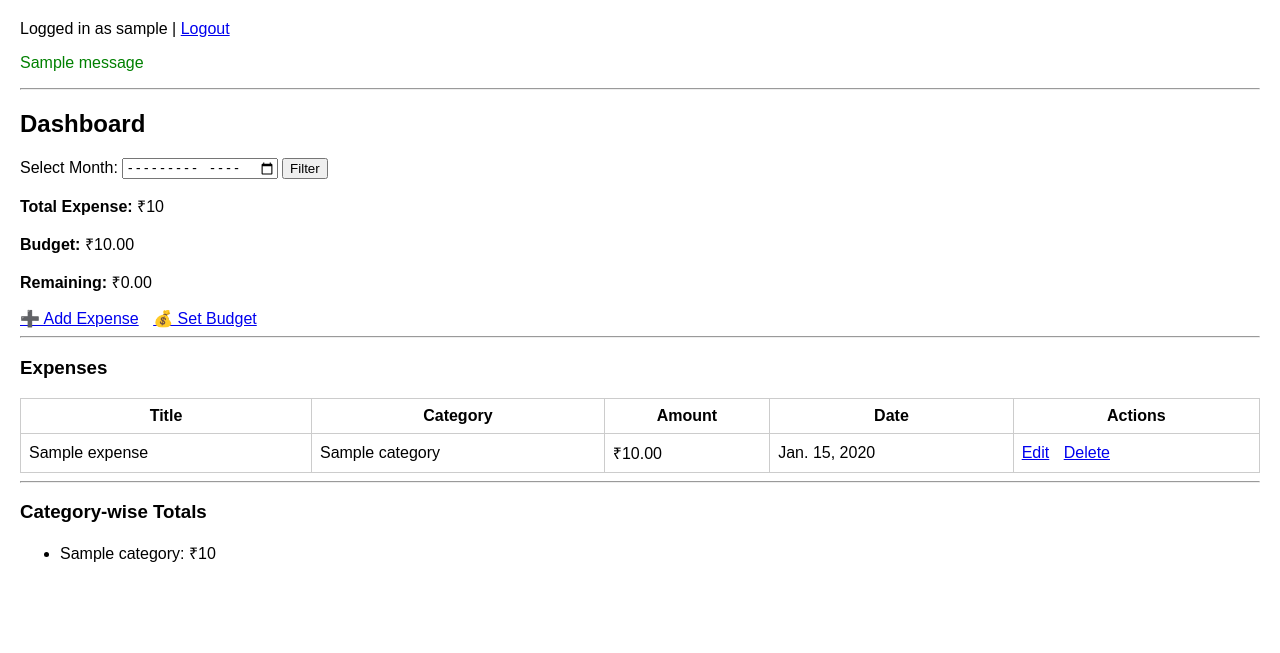
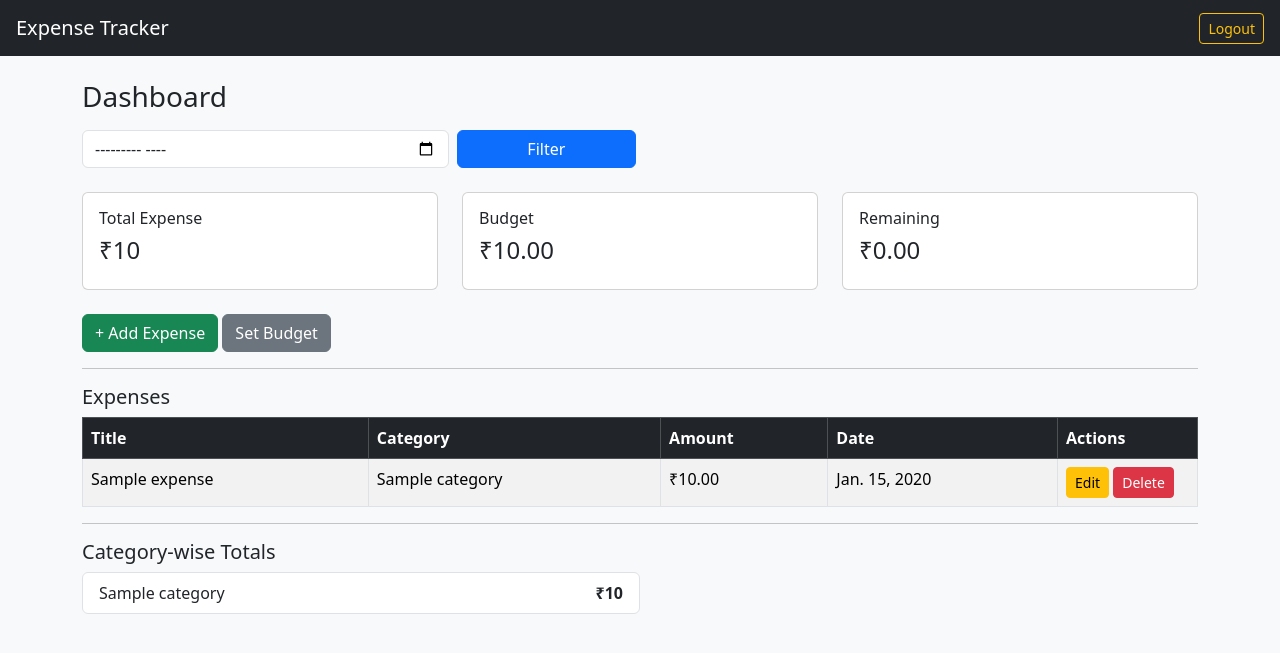
Before and after one commit to sgadale/expenses_tracker_main, a Django app: page / in a window 1280 px wide. Shown: the top 653 px of the page. Run offline with Django 5.2, Linux system fonts and the light colour scheme; a user stored in the database is signed in; tables that the repository leaves empty hold one stand-in row (values such as "Sample post"); one stand-in notice (Sample message) is shown.

Commit message:
updated UI, proper login-logout flow, modals upgraded

```diff
--- a/expense_tracker/expense_tracker/urls.py
+++ b/expense_tracker/expense_tracker/urls.py
@@ -20,5 +20,6 @@ from django.urls import path, include
 urlpatterns = [
     path('admin/', admin.site.urls),
     path('', include('expenses.urls')),
-    path('accounts/', include('django.contrib.auth.urls'))
+    path('accounts/', include('django.contrib.auth.urls')),
+    path('api/', include('expenses.api_urls')),
 ]
--- a/expense_tracker/expenses/forms.py
+++ b/expense_tracker/expenses/forms.py
@@ -7,8 +7,12 @@ class ExpenseForm(forms.ModelForm):
         model = Expense
         exclude = ['user']
         widgets = {
-            'date': forms.DateInput(attrs={'type': 'date'})
+            'title': forms.TextInput(attrs={'class': 'form-control'}),
+            'amount': forms.NumberInput(attrs={'class': 'form-control'}),
+            'date': forms.DateInput(attrs={'type': 'date', 'class': 'form-control'}),
+            'category': forms.Select(attrs={'class': 'form-select'}),
         }
+
 
 
 class BudgetForm(forms.ModelForm):
@@ -16,11 +20,10 @@ class BudgetForm(forms.ModelForm):
         model = MonthlyBudget
         exclude = ['user']
         widgets = {
-            'month': forms.DateInput(
-                attrs={'type': 'month'},
-                format='%Y-%m'          # ✅ IMPORTANT
-            )
+            'month': forms.DateInput(attrs={'type': 'month', 'class': 'form-control'}),
+            'amount': forms.NumberInput(attrs={'class': 'form-control'}),
         }
+
     def __init__(self, *args, **kwargs):
         super().__init__(*args, **kwargs)
         self.fields['month'].input_formats = ['%Y-%m']
--- a/expense_tracker/expenses/urls.py
+++ b/expense_tracker/expenses/urls.py
@@ -7,4 +7,5 @@ urlpatterns = [
     path('edit-expense/<int:pk>/', views.edit_expense, name='edit_expense'),
     path('delete-expense/<int:pk>/', views.delete_expense, name='delete_expense'),
     path('set-budget/', views.set_budget, name='set_budget'),
+    path('signup/', views.signup, name='signup'),
 ]
--- a/expense_tracker/expenses/views.py
+++ b/expense_tracker/expenses/views.py
@@ -8,7 +8,20 @@ from datetime import date
 from .models import MonthlyBudget, Expense
 from .forms import ExpenseForm, BudgetForm
 
+from django.contrib.auth.forms import UserCreationForm
+
 # Create your views here.
+def signup(request):
+    form = UserCreationForm(request.POST or None)
+
+    if form.is_valid():
+        form.save()
+        messages.success(request, "Account created successfully. Please login.")
+        return redirect('login')
+
+    return render(request, 'registration/signup.html', {'form': form})
+
+
 # Dashboard view
 @login_required
 def dashboard(request):
@@ -37,7 +50,9 @@ def dashboard(request):
         'budget': budget,
         'remaining': remaining,
         'selected_month': selected_month,
-        'category_totals': category_totals
+        'category_totals': category_totals,
+        'expense_form': ExpenseForm(),
+        'budget_form': BudgetForm(),
     })
 
 
--- a/expense_tracker/templates/base.html
+++ b/expense_tracker/templates/base.html
@@ -1,26 +1,34 @@
-{% load static %}
 <!DOCTYPE html>
-<html>
+<html lang="en">
 <head>
+    <meta charset="UTF-8">
     <title>Expense Tracker</title>
-    <link rel="stylesheet" href="{% static 'style.css' %}">
+
+    <!-- Bootstrap 5 CSS -->
+    <link href="https://cdn.jsdelivr.net/npm/bootstrap@5.3.2/dist/css/bootstrap.min.css" rel="stylesheet">
 </head>
-<body>
 
-{% if user.is_authenticated %}
-<p>
-    Logged in as {{ user.username }} |
-    <a href="{% url 'logout' %}">Logout</a>
-</p>
-{% endif %}
+<body class="bg-light">
 
-{% for message in messages %}
-<p class="message">{{ message }}</p>
-{% endfor %}
+<nav class="navbar navbar-dark bg-dark px-3">
+    <span class="navbar-brand">Expense Tracker</span>
 
-<hr>
+    {% if user.is_authenticated %}
+        <form method="post" action="{% url 'logout' %}" class="d-inline">
+            {% csrf_token %}
+            <button type="submit" class="btn btn-outline-warning btn-sm">
+                Logout
+            </button>
+        </form>
+    {% endif %}
+</nav>
 
-{% block content %}{% endblock %}
+<div class="container mt-4">
+    {% block content %}{% endblock %}
+</div>
+
+<!-- Bootstrap 5 JS (THIS IS CRITICAL) -->
+<script src="https://cdn.jsdelivr.net/npm/bootstrap@5.3.2/dist/js/bootstrap.bundle.min.js"></script>
 
 </body>
 </html>
--- a/expense_tracker/templates/expenses/dashboard.html
+++ b/expense_tracker/templates/expenses/dashboard.html
@@ -1,39 +1,71 @@
 {% extends 'base.html' %}
 {% block content %}
 
-<h2>Dashboard</h2>
+<h3 class="mb-3">Dashboard</h3>
 
-<form method="get">
-    <label>Select Month:</label>
-    <input type="month" name="month" value="{{ selected_month }}">
-    <button type="submit">Filter</button>
+<form method="get" class="row g-2 mb-4">
+    <div class="col-md-4">
+        <input type="month" name="month" value="{{ selected_month }}" class="form-control">
+    </div>
+    <div class="col-md-2">
+        <button class="btn btn-primary w-100">Filter</button>
+    </div>
 </form>
 
-<p><strong>Total Expense:</strong> ₹{{ total_expense }}</p>
+<div class="row mb-4">
+    <div class="col-md-4">
+        <div class="card p-3">
+            <h6>Total Expense</h6>
+            <h4>₹{{ total_expense }}</h4>
+        </div>
+    </div>
 
+    <div class="col-md-4">
+        <div class="card p-3">
+            <h6>Budget</h6>
+            <h4>
                 {% if budget %}
-<p><strong>Budget:</strong> ₹{{ budget.amount }}</p>
-<p><strong>Remaining:</strong> ₹{{ remaining }}</p>
+                    ₹{{ budget.amount }}
                 {% else %}
-<p>No budget set</p>
+                    Not Set
                 {% endif %}
+            </h4>
+        </div>
+    </div>
 
-<a href="{% url 'add_expense' %}">➕ Add Expense</a>
-<a href="{% url 'set_budget' %}">💰 Set Budget</a>
+    <div class="col-md-4">
+        <div class="card p-3">
+            <h6>Remaining</h6>
+            <h4>₹{{ remaining }}</h4>
+        </div>
+    </div>
+</div>
+
+<div class="mb-3">
+    <button type="button" class="btn btn-success" data-bs-toggle="modal" data-bs-target="#addExpenseModal">
+    + Add Expense
+    </button>
+
+    <button type="button" class="btn btn-secondary" data-bs-toggle="modal" data-bs-target="#budgetModal">
+    Set Budget
+    </button>
+</div>
 
 <hr>
 
-<h3>Expenses</h3>
+<h5>Expenses</h5>
 
-<table>
+<table class="table table-bordered table-striped">
+    <thead class="table-dark">
         <tr>
             <th>Title</th>
             <th>Category</th>
             <th>Amount</th>
             <th>Date</th>
-    <th>Actions</th>
+            <th width="140">Actions</th>
         </tr>
-
+    </thead>
+    <tbody>
         {% for expense in expenses %}
         <tr>
             <td>{{ expense.title }}</td>
@@ -41,27 +73,102 @@
             <td>₹{{ expense.amount }}</td>
             <td>{{ expense.date }}</td>
             <td>
-        <a href="{% url 'edit_expense' expense.id %}">Edit</a>
-        <a href="{% url 'delete_expense' expense.id %}">Delete</a>
+                <a href="{% url 'edit_expense' expense.id %}" class="btn btn-sm btn-warning">Edit</a>
+                <a href="{% url 'delete_expense' expense.id %}" class="btn btn-sm btn-danger">Delete</a>
             </td>
         </tr>
         {% empty %}
         <tr>
-    <td colspan="5">No expenses</td>
+            <td colspan="5" class="text-center">No expenses found</td>
         </tr>
         {% endfor %}
+    </tbody>
 </table>
 
 <hr>
 
-<h3>Category-wise Totals</h3>
-
-<ul>
+<h5>Category-wise Totals</h5>
+<ul class="list-group col-md-6">
     {% for item in category_totals %}
-<li>{{ item.category__name }}: ₹{{ item.total }}</li>
+        <li class="list-group-item d-flex justify-content-between">
+            <span>{{ item.category__name }}</span>
+            <strong>₹{{ item.total }}</strong>
+        </li>
     {% empty %}
-<li>No data</li>
+        <li class="list-group-item">No data</li>
     {% endfor %}
 </ul>
 
+
+<div class="modal fade" id="addExpenseModal" tabindex="-1">
+    <script>
+        const addExpenseModal = document.getElementById('addExpenseModal');
+        addExpenseModal.addEventListener('shown.bs.modal', function () {
+            addExpenseModal.querySelector('input').focus();
+        });
+    </script>
+  <div class="modal-dialog modal-dialog-centered">
+    <div class="modal-content">
+
+      <form method="post" action="{% url 'add_expense' %}">
+        {% csrf_token %}
+
+        <div class="modal-header">
+          <h5 class="modal-title">Add Expense</h5>
+          <button type="button" class="btn-close" data-bs-dismiss="modal"></button>
+        </div>
+
+        <div class="modal-body">
+            {% for field in expense_form %}
+            <div class="mb-3">
+                <label class="form-label">{{ field.label }}</label>
+                {{ field }}
+                {% if field.errors %}
+                <div class="text-danger small">
+                    {{ field.errors|striptags }}
+                </div>
+                {% endif %}
+            </div>
+            {% endfor %}
+
+        </div>
+
+        <div class="modal-footer">
+          <button type="submit" class="btn btn-primary">Save</button>
+          <button type="button" class="btn btn-secondary" data-bs-dismiss="modal">Cancel</button>
+        </div>
+
+      </form>
+
+    </div>
+  </div>
+</div>
+
+<div class="modal fade" id="budgetModal" tabindex="-1">
+  <div class="modal-dialog modal-dialog-centered">
+    <div class="modal-content">
+
+      <form method="post" action="{% url 'set_budget' %}">
+        {% csrf_token %}
+
+        <div class="modal-header">
+          <h5 class="modal-title">Set Monthly Budget</h5>
+          <button type="button" class="btn-close" data-bs-dismiss="modal"></button>
+        </div>
+
+        <div class="modal-body">
+          {{ budget_form.as_p }}
+        </div>
+
+        <div class="modal-footer">
+          <button type="submit" class="btn btn-success">Save</button>
+          <button type="button" class="btn btn-secondary" data-bs-dismiss="modal">Cancel</button>
+        </div>
+
+      </form>
+
+    </div>
+  </div>
+</div>
+
 {% endblock %}
```
Also changed, not shown: expense_tracker/expense_tracker/settings.py (+11 -0 lines), expense_tracker/expenses/api_urls.py (added, +10 -0 lines), expense_tracker/expenses/api_views.py (added, +71 -0 lines), expense_tracker/expenses/serializers.py (added, +29 -0 lines), expense_tracker/templates/expenses/budget_form.html (+10 -8 lines), expense_tracker/templates/expenses/confirm_delete.html (+9 -9 lines), expense_tracker/templates/expenses/expense_form.html (+11 -8 lines), expense_tracker/templates/registration/login.html (+35 -8 lines), expense_tracker/templates/registration/signup.html (added, +35 -0 lines). Lines whose indentation alone changed are shown as unchanged.
